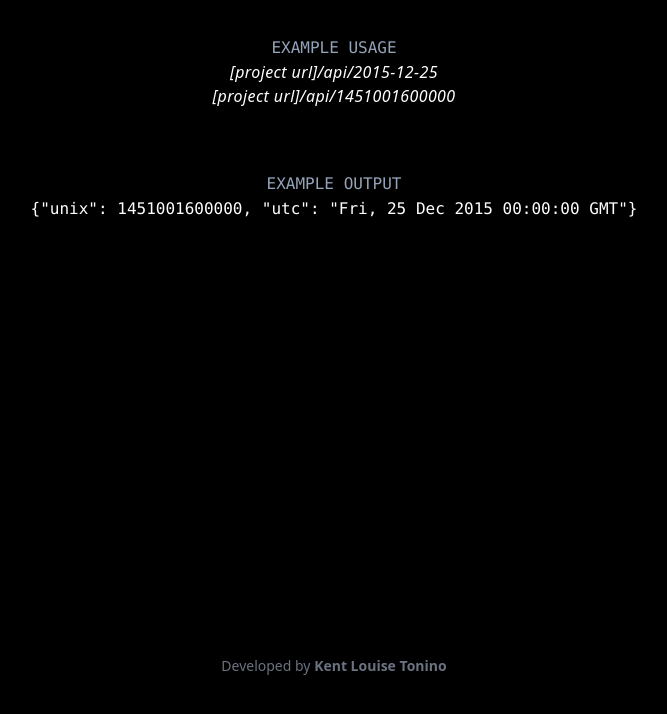
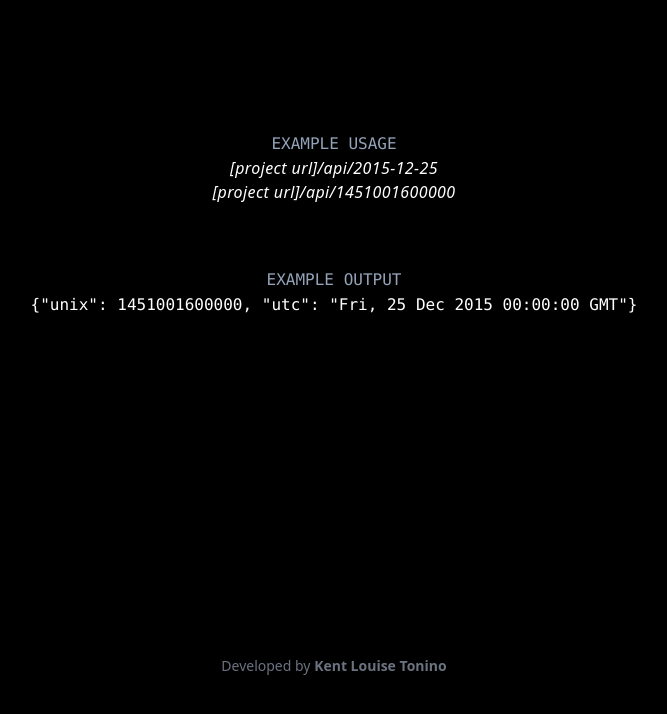
Before and after one commit to kentlouisetonino/backend-nodejs-timestamp, a website: page public/index.html in a window 1280 px wide. Shown: the part 80-794 px from the top of the page, without its empty margins (306-973 px from the left). Drawn offline with nearby package versions, Linux system fonts and the light colour scheme.

Commit message:
modify the padding

```diff
--- a/public/index.html
+++ b/public/index.html
@@ -15,7 +15,7 @@
       </h1>
     </div>
 
-    <div class="text-center space-y-16">
+    <div class="text-center space-y-16 py-24">
       <div>
         <h2 class="text-slate-400 font-mono uppercase font-normal">
           Example Usage
```
